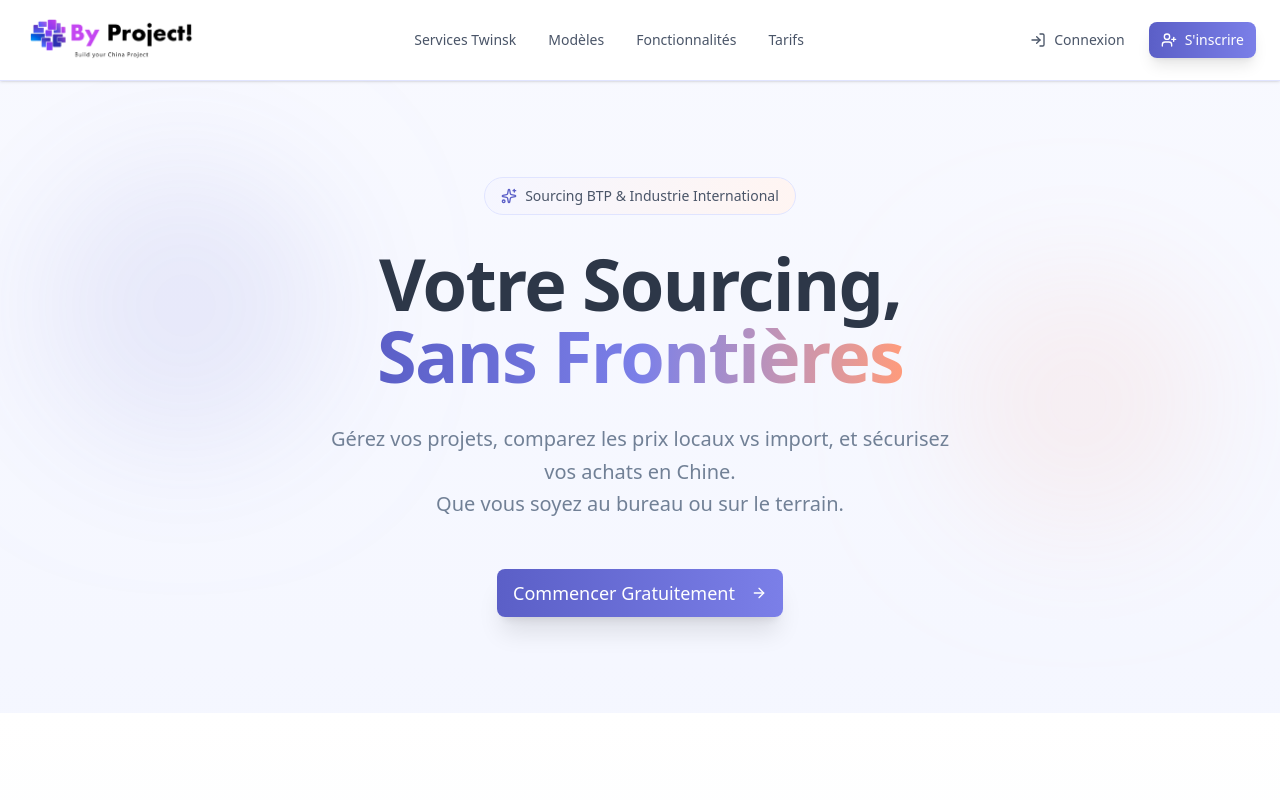
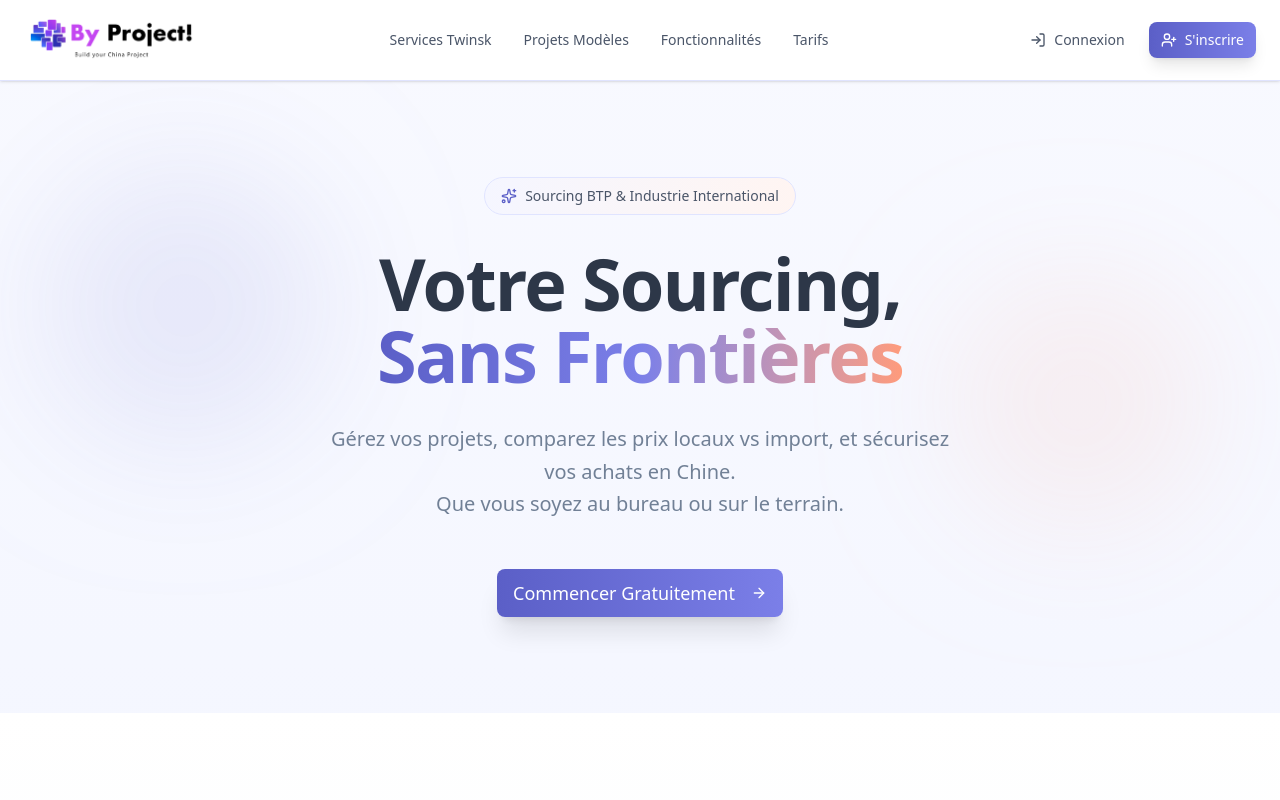
Before and after one commit to FranckSowax/byproject, a Next.js app: page / in a window 1280 px wide. Shown: the top 800 px of the page. Built offline with nearby package versions, Linux system fonts and the light colour scheme; no server answers.

Commit message:
fix: Renommage Modèles en Projets Modèles

```diff
--- a/app/page.tsx
+++ b/app/page.tsx
@@ -35,7 +35,7 @@ export default function Home() {
                 Services Twinsk
               </Link>
               <Link href="#templates" className="text-sm font-medium text-[#4A5568] hover:text-[#5B5FC7] transition-colors">
-                Modèles
+                Projets Modèles
               </Link>
               <Link href="#features" className="text-sm font-medium text-[#4A5568] hover:text-[#5B5FC7] transition-colors">
                 Fonctionnalités
--- a/components/home/TemplatesMarketplaceSection.tsx
+++ b/components/home/TemplatesMarketplaceSection.tsx
@@ -54,11 +54,11 @@ export function TemplatesMarketplaceSection() {
         <div className="text-center max-w-3xl mx-auto mb-16 sm:mb-20">
           <div className="inline-flex items-center gap-2 px-4 py-2 rounded-full bg-white shadow-sm border border-blue-100 mb-6">
             <LayoutTemplate className="h-4 w-4 text-blue-600" />
-            <span className="text-sm font-medium text-gray-600">Marketplace de Projets</span>
+            <span className="text-sm font-medium text-gray-600">Marketplace de Projets Modèles</span>
           </div>
 
           <h2 className="text-3xl sm:text-4xl md:text-5xl font-bold text-[#1A202C] mb-6">
-            Démarrez plus vite avec nos <span className="text-transparent bg-clip-text bg-gradient-to-r from-blue-600 to-purple-600">Modèles Certifiés</span>
+            Démarrez plus vite avec nos <span className="text-transparent bg-clip-text bg-gradient-to-r from-blue-600 to-purple-600">Projets Modèles Certifiés</span>
           </h2>
 
           <p className="text-lg text-gray-600 leading-relaxed">
```
